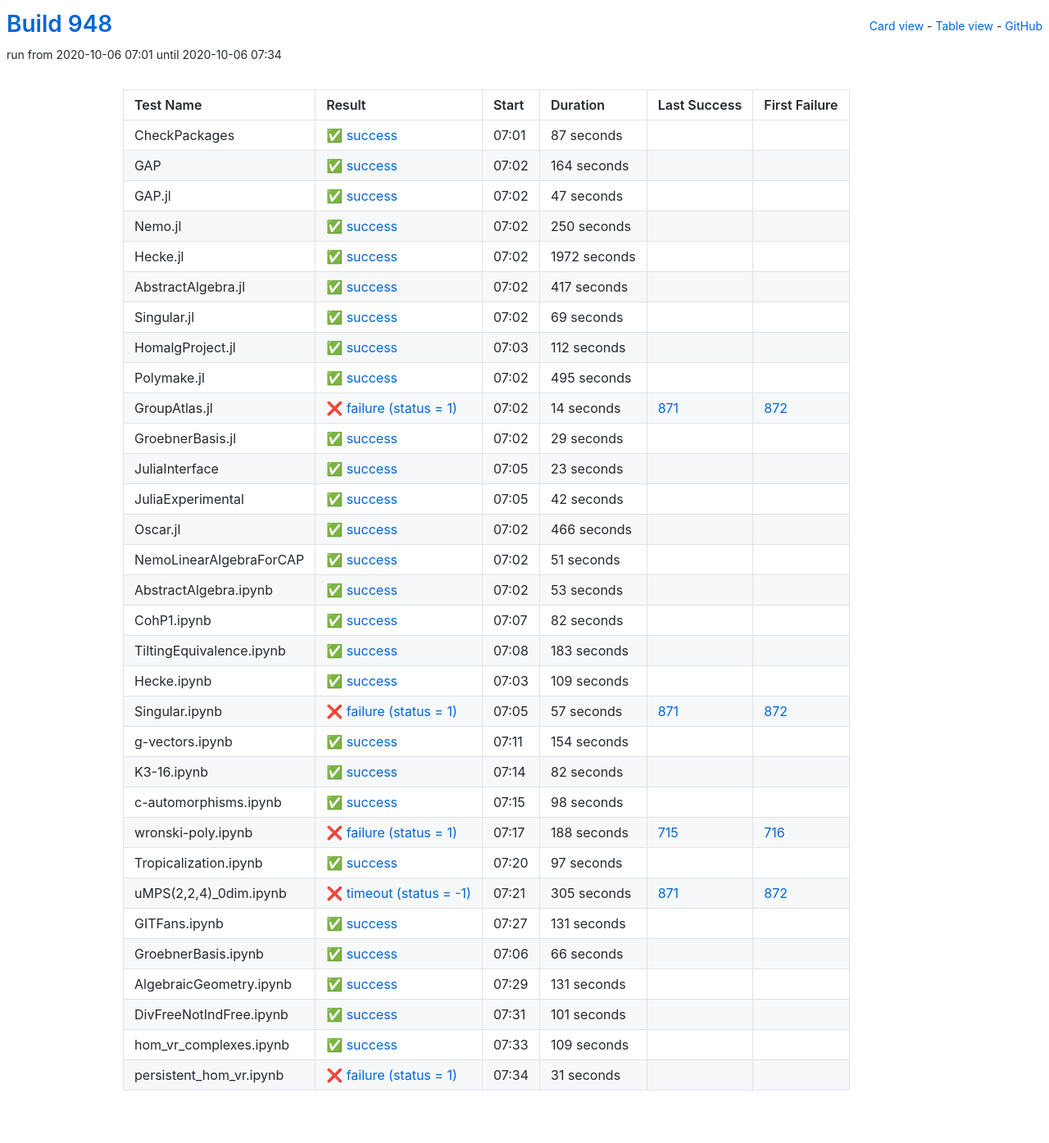
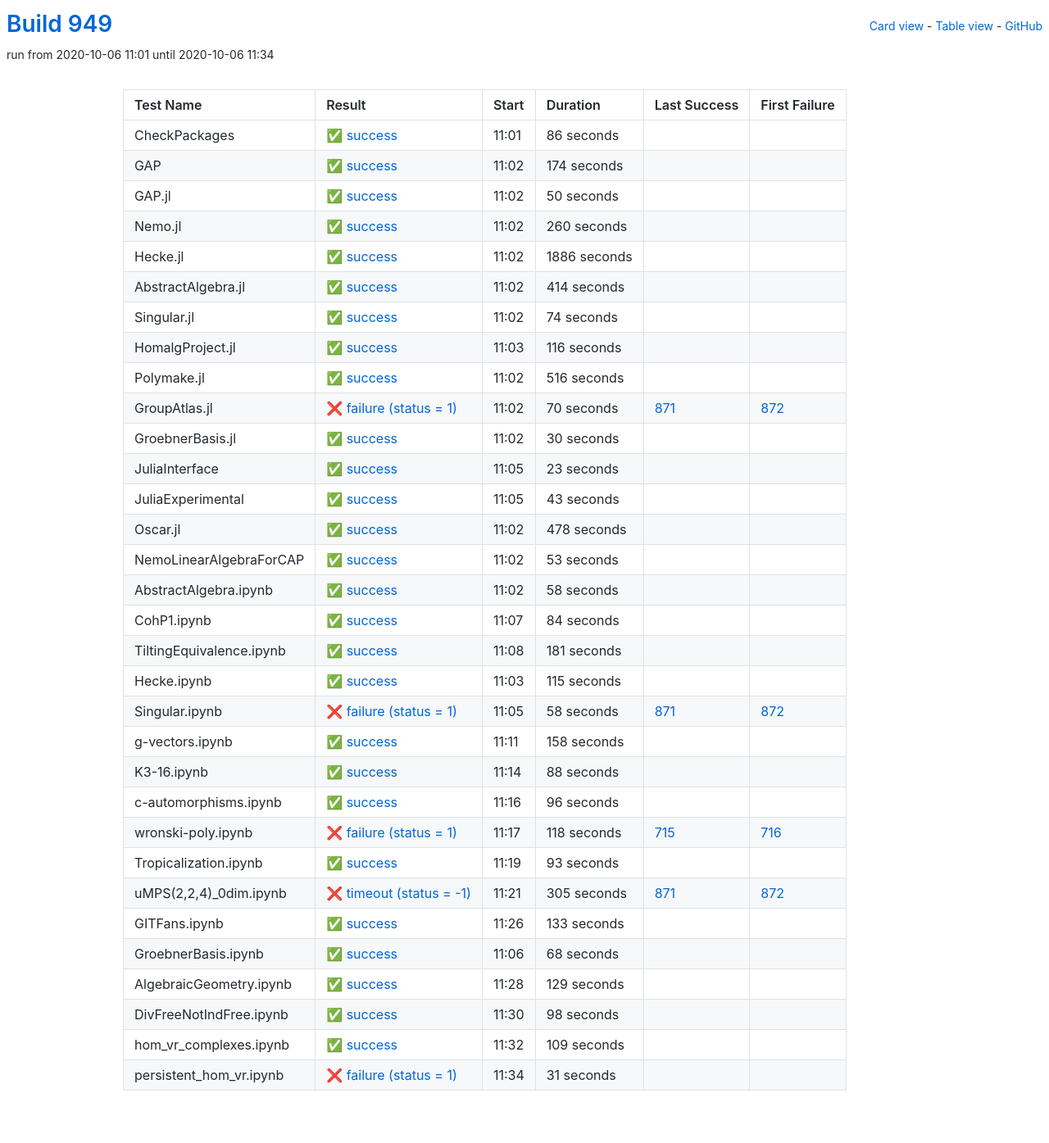
Before and after one commit to oscar-system/oscar-ci-status-stable, a Jekyll site: the page built from table.html, in a window 1280 px wide. Shown: the whole page at 82% size. Built offline with Jekyll 4.4.1, drawn with Linux system fonts in a browser that asks for light colours.

Commit message:
Build #949

```diff
--- a/_data/ci.yml
+++ b/_data/ci.yml
@@ -1,6 +1,6 @@
 ---
-build: 948
-build_url: https://oscarci.mathematik.uni-kl.de/job/oscar-stable/948/
+build: 949
+build_url: https://oscarci.mathematik.uni-kl.de/job/oscar-stable/949/
 job: oscar-stable
 organization: oscar-system
 repo: oscar-ci-status-stable
@@ -8,140 +8,140 @@ repourl: https://github.com/oscar-system/oscar-ci-status-stable
 tests:
 - name: CheckPackages
   id: checkpackages
-  log: https://oscarci.mathematik.uni-kl.de/job/oscar-stable/948/artifact/logs/build-948/CheckPackages.log
-  start: 2020-10-06 07:01
+  log: https://oscarci.mathematik.uni-kl.de/job/oscar-stable/949/artifact/logs/build-949/CheckPackages.log
+  start: 2020-10-06 11:01
   success: true
   exitcode: 0
   status: success
-  duration: 87
+  duration: 86
   last_success: false
   last_success_url:
   first_failure: false
   first_failure_url:
 - name: GAP
   id: gap
-  log: https://oscarci.mathematik.uni-kl.de/job/oscar-stable/948/artifact/logs/build-948/GAP.log
-  start: 2020-10-06 07:02
+  log: https://oscarci.mathematik.uni-kl.de/job/oscar-stable/949/artifact/logs/build-949/GAP.log
+  start: 2020-10-06 11:02
   success: true
   exitcode: 0
   status: success
-  duration: 164
+  duration: 174
   last_success: false
   last_success_url:
   first_failure: false
   first_failure_url:
 - name: GAP.jl
   id: gap-jl
-  log: https://oscarci.mathematik.uni-kl.de/job/oscar-stable/948/artifact/logs/build-948/GAP.jl.log
-  start: 2020-10-06 07:02
+  log: https://oscarci.mathematik.uni-kl.de/job/oscar-stable/949/artifact/logs/build-949/GAP.jl.log
+  start: 2020-10-06 11:02
   success: true
   exitcode: 0
   status: success
-  duration: 47
+  duration: 50
   last_success: false
   last_success_url:
   first_failure: false
   first_failure_url:
 - name: Nemo.jl
   id: nemo-jl
-  log: https://oscarci.mathematik.uni-kl.de/job/oscar-stable/948/artifact/logs/build-948/Nemo.jl.log
-  start: 2020-10-06 07:02
+  log: https://oscarci.mathematik.uni-kl.de/job/oscar-stable/949/artifact/logs/build-949/Nemo.jl.log
+  start: 2020-10-06 11:02
   success: true
   exitcode: 0
   status: success
-  duration: 250
+  duration: 260
   last_success: false
   last_success_url:
   first_failure: false
   first_failure_url:
 - name: Hecke.jl
   id: hecke-jl
-  log: https://oscarci.mathematik.uni-kl.de/job/oscar-stable/948/artifact/logs/build-948/Hecke.jl.log
-  start: 2020-10-06 07:02
+  log: https://oscarci.mathematik.uni-kl.de/job/oscar-stable/949/artifact/logs/build-949/Hecke.jl.log
+  start: 2020-10-06 11:02
   success: true
   exitcode: 0
   status: success
-  duration: 1972
+  duration: 1886
   last_success: false
   last_success_url:
   first_failure: false
   first_failure_url:
 - name: AbstractAlgebra.jl
   id: abstractalgebra-jl
-  log: https://oscarci.mathematik.uni-kl.de/job/oscar-stable/948/artifact/logs/build-948/AbstractAlgebra.jl.log
-  start: 2020-10-06 07:02
+  log: https://oscarci.mathematik.uni-kl.de/job/oscar-stable/949/artifact/logs/build-949/AbstractAlgebra.jl.log
+  start: 2020-10-06 11:02
   success: true
   exitcode: 0
   status: success
-  duration: 417
+  duration: 414
   last_success: false
   last_success_url:
   first_failure: false
   first_failure_url:
 - name: Singular.jl
   id: singular-jl
-  log: https://oscarci.mathematik.uni-kl.de/job/oscar-stable/948/artifact/logs/build-948/Singular.jl.log
-  start: 2020-10-06 07:02
+  log: https://oscarci.mathematik.uni-kl.de/job/oscar-stable/949/artifact/logs/build-949/Singular.jl.log
+  start: 2020-10-06 11:02
   success: true
   exitcode: 0
   status: success
-  duration: 69
+  duration: 74
   last_success: false
   last_success_url:
   first_failure: false
   first_failure_url:
 - name: HomalgProject.jl
   id: homalgproject-jl
-  log: https://oscarci.mathematik.uni-kl.de/job/oscar-stable/948/artifact/logs/build-948/HomalgProject.jl.log
-  start: 2020-10-06 07:03
+  log: https://oscarci.mathematik.uni-kl.de/job/oscar-stable/949/artifact/logs/build-949/HomalgProject.jl.log
+  start: 2020-10-06 11:03
   success: true
   exitcode: 0
   status: success
-  duration: 112
+  duration: 116
   last_success: false
   last_success_url:
   first_failure: false
   first_failure_url:
 - name: Polymake.jl
   id: polymake-jl
-  log: https://oscarci.mathematik.uni-kl.de/job/oscar-stable/948/artifact/logs/build-948/Polymake.jl.log
-  start: 2020-10-06 07:02
+  log: https://oscarci.mathematik.uni-kl.de/job/oscar-stable/949/artifact/logs/build-949/Polymake.jl.log
+  start: 2020-10-06 11:02
   success: true
   exitcode: 0
   status: success
-  duration: 495
+  duration: 516
   last_success: false
   last_success_url:
   first_failure: false
   first_failure_url:
 - name: GroupAtlas.jl
   id: groupatlas-jl
-  log: https://oscarci.mathematik.uni-kl.de/job/oscar-stable/948/artifact/logs/build-948/GroupAtlas.jl.log
-  start: 2020-10-06 07:02
+  log: https://oscarci.mathematik.uni-kl.de/job/oscar-stable/949/artifact/logs/build-949/GroupAtlas.jl.log
+  start: 2020-10-06 11:02
   success: false
   exitcode: 1
   status: failure
-  duration: 14
+  duration: 70
   last_success: 871
   last_success_url: https://oscarci.mathematik.uni-kl.de/job/oscar-stable/871/
   first_failure: 872
   first_failure_url: https://oscarci.mathematik.uni-kl.de/job/oscar-stable/872/
 - name: GroebnerBasis.jl
   id: groebnerbasis-jl
-  log: https://oscarci.mathematik.uni-kl.de/job/oscar-stable/948/artifact/logs/build-948/GroebnerBasis.jl.log
-  start: 2020-10-06 07:02
+  log: https://oscarci.mathematik.uni-kl.de/job/oscar-stable/949/artifact/logs/build-949/GroebnerBasis.jl.log
+  start: 2020-10-06 11:02
   success: true
   exitcode: 0
   status: success
-  duration: 29
+  duration: 30
   last_success: false
   last_success_url:
   first_failure: false
   first_failure_url:
 - name: JuliaInterface
   id: juliainterface
-  log: https://oscarci.mathematik.uni-kl.de/job/oscar-stable/948/artifact/logs/build-948/JuliaInterface.log
-  start: 2020-10-06 07:05
+  log: https://oscarci.mathematik.uni-kl.de/job/oscar-stable/949/artifact/logs/build-949/JuliaInterface.log
+  start: 2020-10-06 11:05
   success: true
   exitcode: 0
   status: success
@@ -152,44 +152,32 @@ tests:
   first_failure_url:
 - name: JuliaExperimental
   id: juliaexperimental
-  log: https://oscarci.mathematik.uni-kl.de/job/oscar-stable/948/artifact/logs/build-948/JuliaExperimental.log
-  start: 2020-10-06 07:05
+  log: https://oscarci.mathematik.uni-kl.de/job/oscar-stable/949/artifact/logs/build-949/JuliaExperimental.log
+  start: 2020-10-06 11:05
   success: true
   exitcode: 0
   status: success
-  duration: 42
+  duration: 43
   last_success: false
   last_success_url:
   first_failure: false
   first_failure_url:
 - name: Oscar.jl
   id: oscar-jl
-  log: https://oscarci.mathematik.uni-kl.de/job/oscar-stable/948/artifact/logs/build-948/Oscar.jl.log
-  start: 2020-10-06 07:02
+  log: https://oscarci.mathematik.uni-kl.de/job/oscar-stable/949/artifact/logs/build-949/Oscar.jl.log
+  start: 2020-10-06 11:02
   success: true
   exitcode: 0
   status: success
-  duration: 466
+  duration: 478
   last_success: false
   last_success_url:
   first_failure: false
   first_failure_url:
 - name: NemoLinearAlgebraForCAP
   id: nemolinearalgebraforcap
-  log: https://oscarci.mathematik.uni-kl.de/job/oscar-stable/948/artifact/logs/build-948/NemoLinearAlgebraForCAP.log
-  start: 2020-10-06 07:02
-  success: true
-  exitcode: 0
-  status: success
-  duration: 51
-  last_success: false
-  last_success_url:
-  first_failure: false
-  first_failure_url:
-- name: AbstractAlgebra.ipynb
-  id: abstractalgebra-ipynb
-  log: https://oscarci.mathematik.uni-kl.de/job/oscar-stable/948/artifact/logs/build-948/AbstractAlgebra.ipynb.log
-  start: 2020-10-06 07:02
+  log: https://oscarci.mathematik.uni-kl.de/job/oscar-stable/949/artifact/logs/build-949/NemoLinearAlgebraForCAP.log
+  start: 2020-10-06 11:02
   success: true
   exitcode: 0
   status: success
@@ -198,118 +186,130 @@ tests:
   last_success_url:
   first_failure: false
   first_failure_url:
-- name: CohP1.ipynb
-  id: cohp1-ipynb
-  log: https://oscarci.mathematik.uni-kl.de/job/oscar-stable/948/artifact/logs/build-948/CohP1.ipynb.log
-  start: 2020-10-06 07:07
+- name: AbstractAlgebra.ipynb
+  id: abstractalgebra-ipynb
+  log: https://oscarci.mathematik.uni-kl.de/job/oscar-stable/949/artifact/logs/build-949/AbstractAlgebra.ipynb.log
+  start: 2020-10-06 11:02
   success: true
   exitcode: 0
   status: success
-  duration: 82
+  duration: 58
+  last_success: false
+  last_success_url:
+  first_failure: false
+  first_failure_url:
+- name: CohP1.ipynb
+  id: cohp1-ipynb
+  log: https://oscarci.mathematik.uni-kl.de/job/oscar-stable/949/artifact/logs/build-949/CohP1.ipynb.log
+  start: 2020-10-06 11:07
+  success: true
+  exitcode: 0
+  status: success
+  duration: 84
   last_success: false
   last_success_url:
   first_failure: false
   first_failure_url:
 - name: TiltingEquivalence.ipynb
   id: tiltingequivalence-ipynb
-  log: https://oscarci.mathematik.uni-kl.de/job/oscar-stable/948/artifact/logs/build-948/TiltingEquivalence.ipynb.log
-  start: 2020-10-06 07:08
+  log: https://oscarci.mathematik.uni-kl.de/job/oscar-stable/949/artifact/logs/build-949/TiltingEquivalence.ipynb.log
+  start: 2020-10-06 11:08
   success: true
   exitcode: 0
   status: success
-  duration: 183
+  duration: 181
   last_success: false
   last_success_url:
   first_failure: false
   first_failure_url:
 - name: Hecke.ipynb
   id: hecke-ipynb
-  log: https://oscarci.mathematik.uni-kl.de/job/oscar-stable/948/artifact/logs/build-948/Hecke.ipynb.log
-  start: 2020-10-06 07:03
+  log: https://oscarci.mathematik.uni-kl.de/job/oscar-stable/949/artifact/logs/build-949/Hecke.ipynb.log
+  start: 2020-10-06 11:03
   success: true
   exitcode: 0
   status: success
-  duration: 109
+  duration: 115
   last_success: false
   last_success_url:
   first_failure: false
   first_failure_url:
 - name: Singular.ipynb
   id: singular-ipynb
-  log: https://oscarci.mathematik.uni-kl.de/job/oscar-stable/948/artifact/logs/build-948/Singular.ipynb.log
-  start: 2020-10-06 07:05
+  log: https://oscarci.mathematik.uni-kl.de/job/oscar-stable/949/artifact/logs/build-949/Singular.ipynb.log
+  start: 2020-10-06 11:05
   success: false
   exitcode: 1
   status: failure
-  duration: 57
+  duration: 58
   last_success: 871
   last_success_url: https://oscarci.mathematik.uni-kl.de/job/oscar-stable/871/
   first_failure: 872
   first_failure_url: https://oscarci.mathematik.uni-kl.de/job/oscar-stable/872/
 - name: g-vectors.ipynb
   id: g-vectors-ipynb
-  log: https://oscarci.mathematik.uni-kl.de/job/oscar-stable/948/artifact/logs/build-948/g-vectors.ipynb.log
-  start: 2020-10-06 07:11
+  log: https://oscarci.mathematik.uni-kl.de/job/oscar-stable/949/artifact/logs/build-949/g-vectors.ipynb.log
+  start: 2020-10-06 11:11
   success: true
   exitcode: 0
   status: success
-  duration: 154
+  duration: 158
   last_success: false
   last_success_url:
   first_failure: false
   first_failure_url:
 - name: K3-16.ipynb
   id: k3-16-ipynb
-  log: https://oscarci.mathematik.uni-kl.de/job/oscar-stable/948/artifact/logs/build-948/K3-16.ipynb.log
-  start: 2020-10-06 07:14
+  log: https://oscarci.mathematik.uni-kl.de/job/oscar-stable/949/artifact/logs/build-949/K3-16.ipynb.log
+  start: 2020-10-06 11:14
   success: true
   exitcode: 0
   status: success
-  duration: 82
+  duration: 88
   last_success: false
   last_success_url:
   first_failure: false
   first_failure_url:
 - name: c-automorphisms.ipynb
   id: c-automorphisms-ipynb
-  log: https://oscarci.mathematik.uni-kl.de/job/oscar-stable/948/artifact/logs/build-948/c-automorphisms.ipynb.log
-  start: 2020-10-06 07:15
+  log: https://oscarci.mathematik.uni-kl.de/job/oscar-stable/949/artifact/logs/build-949/c-automorphisms.ipynb.log
+  start: 2020-10-06 11:16
   success: true
   exitcode: 0
   status: success
-  duration: 98
+  duration: 96
   last_success: false
   last_success_url:
   first_failure: false
   first_failure_url:
 - name: wronski-poly.ipynb
   id: wronski-poly-ipynb
-  log: https://oscarci.mathematik.uni-kl.de/job/oscar-stable/948/artifact/logs/build-948/wronski-poly.ipynb.log
-  start: 2020-10-06 07:17
+  log: https://oscarci.mathematik.uni-kl.de/job/oscar-stable/949/artifact/logs/build-949/wronski-poly.ipynb.log
+  start: 2020-10-06 11:17
   success: false
   exitcode: 1
   status: failure
-  duration: 188
+  duration: 118
   last_success: 715
   last_success_url: https://oscarci.mathematik.uni-kl.de/job/oscar-stable/715/
   first_failure: 716
   first_failure_url: https://oscarci.mathematik.uni-kl.de/job/oscar-stable/716/
 - name: Tropicalization.ipynb
   id: tropicalization-ipynb
-  log: https://oscarci.mathematik.uni-kl.de/job/oscar-stable/948/artifact/logs/build-948/Tropicalization.ipynb.log
-  start: 2020-10-06 07:20
+  log: https://oscarci.mathematik.uni-kl.de/job/oscar-stable/949/artifact/logs/build-949/Tropicalization.ipynb.log
+  start: 2020-10-06 11:19
   success: true
   exitcode: 0
   status: success
-  duration: 97
+  duration: 93
   last_success: false
   last_success_url:
   first_failure: false
   first_failure_url:
 - name: uMPS(2,2,4)_0dim.ipynb
   id: umps-2-2-4-0dim-ipynb
-  log: https://oscarci.mathematik.uni-kl.de/job/oscar-stable/948/artifact/logs/build-948/uMPS-2-2-4-_0dim.ipynb.log
-  start: 2020-10-06 07:21
+  log: https://oscarci.mathematik.uni-kl.de/job/oscar-stable/949/artifact/logs/build-949/uMPS-2-2-4-_0dim.ipynb.log
+  start: 2020-10-06 11:21
   success: false
   exitcode: -1
   status: timeout
@@ -320,56 +320,56 @@ tests:
   first_failure_url: https://oscarci.mathematik.uni-kl.de/job/oscar-stable/872/
 - name: GITFans.ipynb
   id: gitfans-ipynb
-  log: https://oscarci.mathematik.uni-kl.de/job/oscar-stable/948/artifact/logs/build-948/GITFans.ipynb.log
-  start: 2020-10-06 07:27
+  log: https://oscarci.mathematik.uni-kl.de/job/oscar-stable/949/artifact/logs/build-949/GITFans.ipynb.log
+  start: 2020-10-06 11:26
   success: true
   exitcode: 0
   status: success
-  duration: 131
+  duration: 133
   last_success: false
   last_success_url:
   first_failure: false
   first_failure_url:
 - name: GroebnerBasis.ipynb
   id: groebnerbasis-ipynb
-  log: https://oscarci.mathematik.uni-kl.de/job/oscar-stable/948/artifact/logs/build-948/GroebnerBasis.ipynb.log
-  start: 2020-10-06 07:06
+  log: https://oscarci.mathematik.uni-kl.de/job/oscar-stable/949/artifact/logs/build-949/GroebnerBasis.ipynb.log
+  start: 2020-10-06 11:06
   success: true
   exitcode: 0
   status: success
-  duration: 66
+  duration: 68
   last_success: false
   last_success_url:
   first_failure: false
   first_failure_url:
 - name: AlgebraicGeometry.ipynb
   id: algebraicgeometry-ipynb
-  log: https://oscarci.mathematik.uni-kl.de/job/oscar-stable/948/artifact/logs/build-948/AlgebraicGeometry.ipynb.log
-  start: 2020-10-06 07:29
+  log: https://oscarci.mathematik.uni-kl.de/job/oscar-stable/949/artifact/logs/build-949/AlgebraicGeometry.ipynb.log
+  start: 2020-10-06 11:28
   success: true
   exitcode: 0
   status: success
-  duration: 131
+  duration: 129
   last_success: false
   last_success_url:
   first_failure: false
   first_failure_url:
 - name: DivFreeNotIndFree.ipynb
   id: divfreenotindfree-ipynb
-  log: https://oscarci.mathematik.uni-kl.de/job/oscar-stable/948/artifact/logs/build-948/DivFreeNotIndFree.ipynb.log
-  start: 2020-10-06 07:31
+  log: https://oscarci.mathematik.uni-kl.de/job/oscar-stable/949/artifact/logs/build-949/DivFreeNotIndFree.ipynb.log
+  start: 2020-10-06 11:30
   success: true
   exitcode: 0
   status: success
-  duration: 101
+  duration: 98
   last_success: false
   last_success_url:
   first_failure: false
   first_failure_url:
 - name: hom_vr_complexes.ipynb
   id: hom-vr-complexes-ipynb
-  log: https://oscarci.mathematik.uni-kl.de/job/oscar-stable/948/artifact/logs/build-948/hom_vr_complexes.ipynb.log
-  start: 2020-10-06 07:33
+  log: https://oscarci.mathematik.uni-kl.de/job/oscar-stable/949/artifact/logs/build-949/hom_vr_complexes.ipynb.log
+  start: 2020-10-06 11:32
   success: true
   exitcode: 0
   status: success
@@ -380,8 +380,8 @@ tests:
   first_failure_url:
 - name: persistent_hom_vr.ipynb
   id: persistent-hom-vr-ipynb
-  log: https://oscarci.mathematik.uni-kl.de/job/oscar-stable/948/artifact/logs/build-948/persistent_hom_vr.ipynb.log
-  start: 2020-10-06 07:34
+  log: https://oscarci.mathematik.uni-kl.de/job/oscar-stable/949/artifact/logs/build-949/persistent_hom_vr.ipynb.log
+  start: 2020-10-06 11:34
   success: false
   exitcode: 1
   status: failure
```
Also changed, not shown: README.md.
